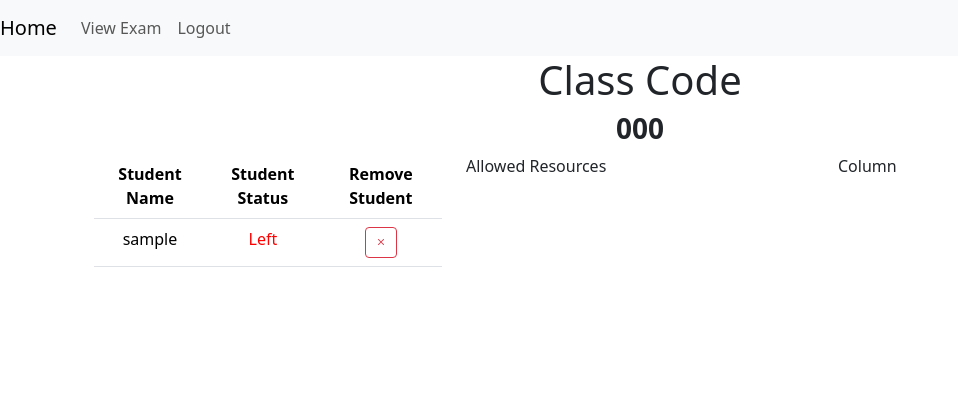
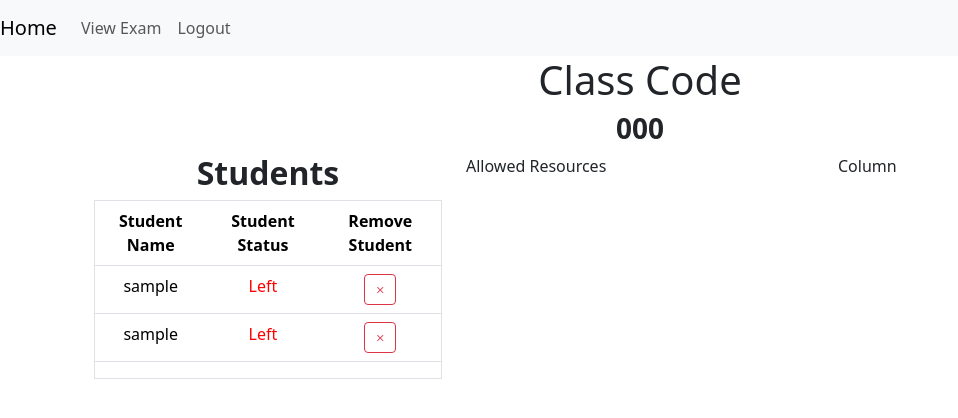
Before and after one commit to GraphiteApp/GraphiteTeacher, a Django app: page /exam in a window 1280 px wide. Shown: the top 418 px of the page, without its empty margins (0-958 px from the left). Run offline with Django 4.2, Linux system fonts and the light colour scheme; a user stored in the database is signed in; tables that the repository leaves empty hold one stand-in row (values such as "Sample post"); parts of the project's set-up code (start-up, migrations or seed data) failed here and were passed over.

Commit message:
Improve Student Table CSS + Add Student Header

```diff
--- a/static/Graphite/css/style.css
+++ b/static/Graphite/css/style.css
@@ -20,5 +20,5 @@
 
 .table-scrollable {
     overflow: auto;
-    height: 60%;
+    max-height: 25em;
 }
--- a/templates/Graphite/exam.html
+++ b/templates/Graphite/exam.html
@@ -48,7 +48,8 @@
         <div class="container container-fluid">
           <div class="row">
             <div class="col" id="student-table">
-                <div class="table table-responsive table-scrollable">
+                <h2 class="text-align-center"><b>Students</b></h2>
+                <div class="table table-responsive table-scrollable border">
                   <table class="table table-hover">
                       <thead class="thead-dark">
                         <tr class="text-align-center">
```
